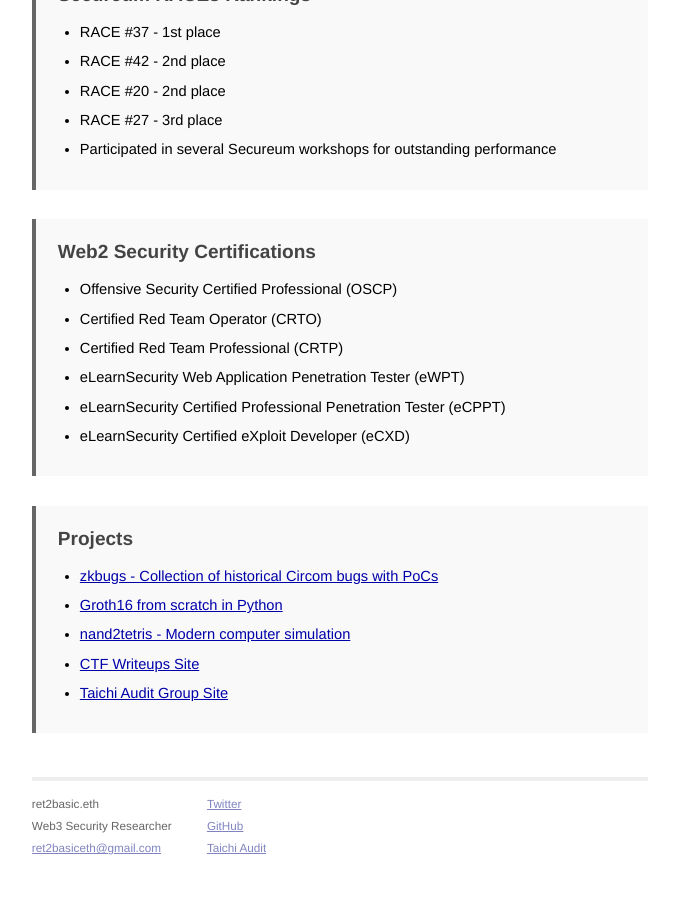
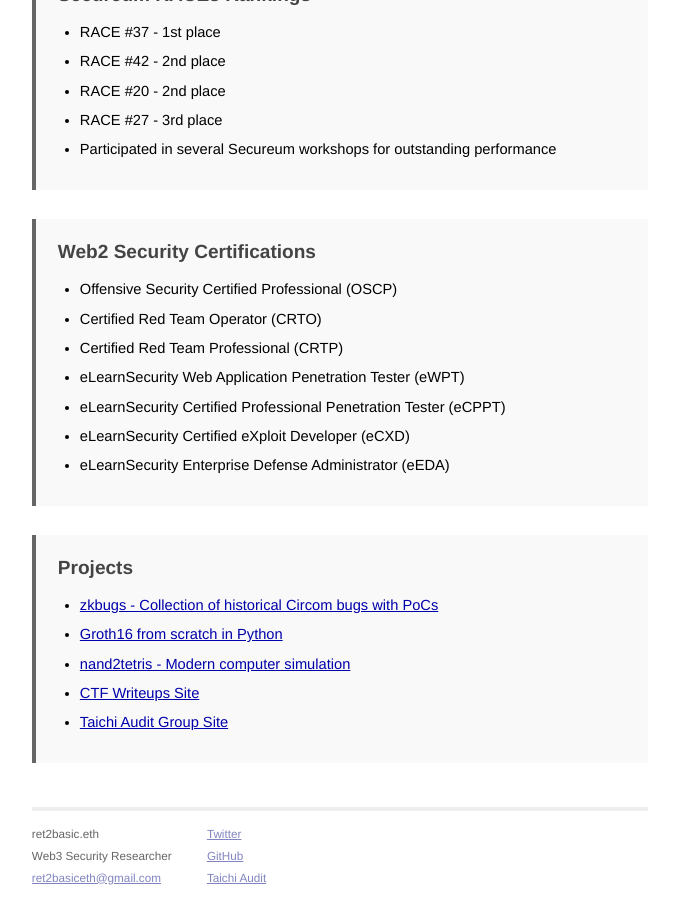
Before and after one commit to ret2basic/ret2basic.github.io, a Jekyll site: the page built from index.html, in a window 1280 px wide and 900 px high, scrolled down 2052 px. Shown: the whole window, without its empty margins (300-979 px from the left). Built offline with Jekyll 4.4.1, drawn with Linux system fonts in a browser that asks for light colours; before the commit the page ends 2923 px from its top, so only the background shows below that.

Commit message:
Add eEDA certification to Web2 Security Certifications section

```diff
--- a/index.html
+++ b/index.html
@@ -99,6 +99,7 @@
         <li>eLearnSecurity Web Application Penetration Tester (eWPT)</li>
         <li>eLearnSecurity Certified Professional Penetration Tester (eCPPT)</li>
         <li>eLearnSecurity Certified eXploit Developer (eCXD)</li>
+        <li>eLearnSecurity Enterprise Defense Administrator (eEDA)</li>
       </ul>
     </div>
 
```
